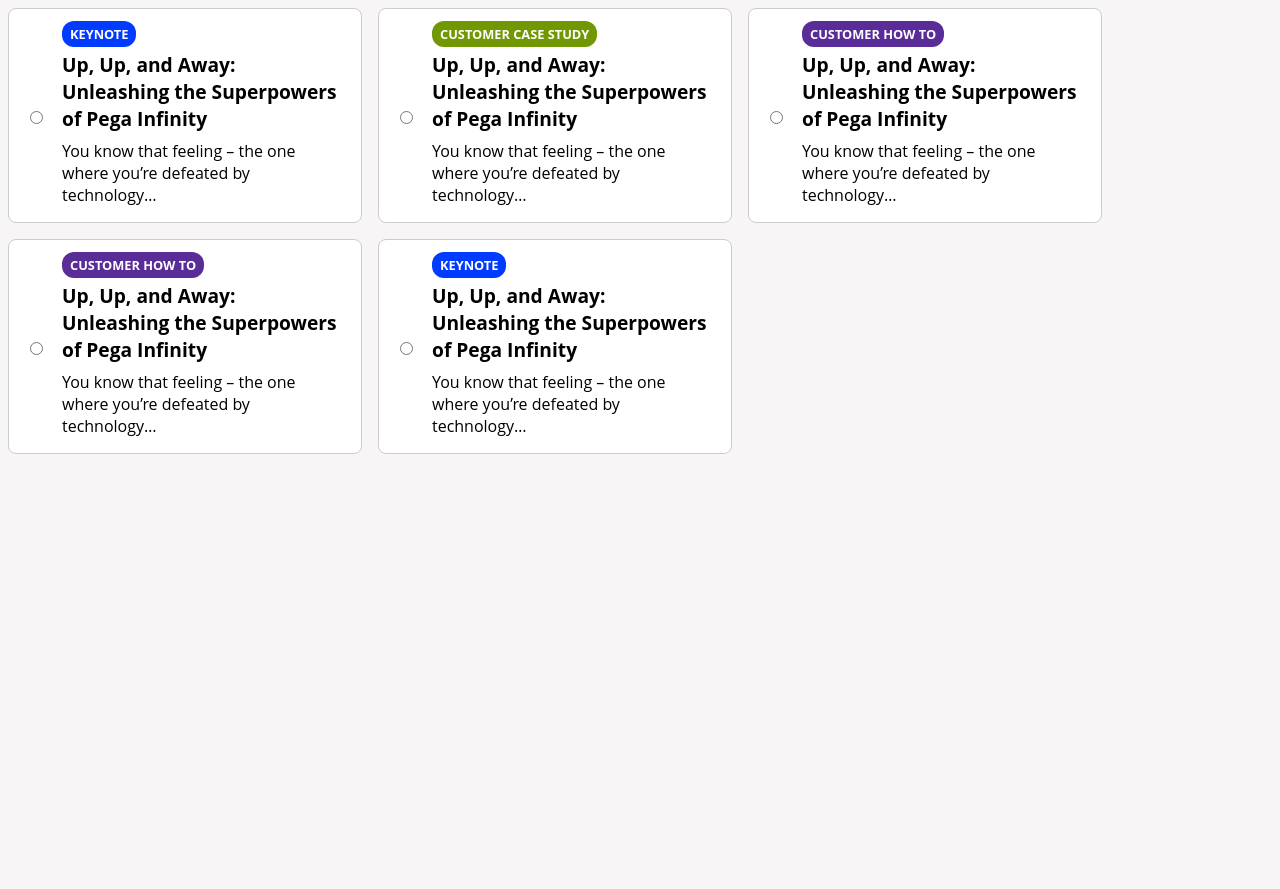
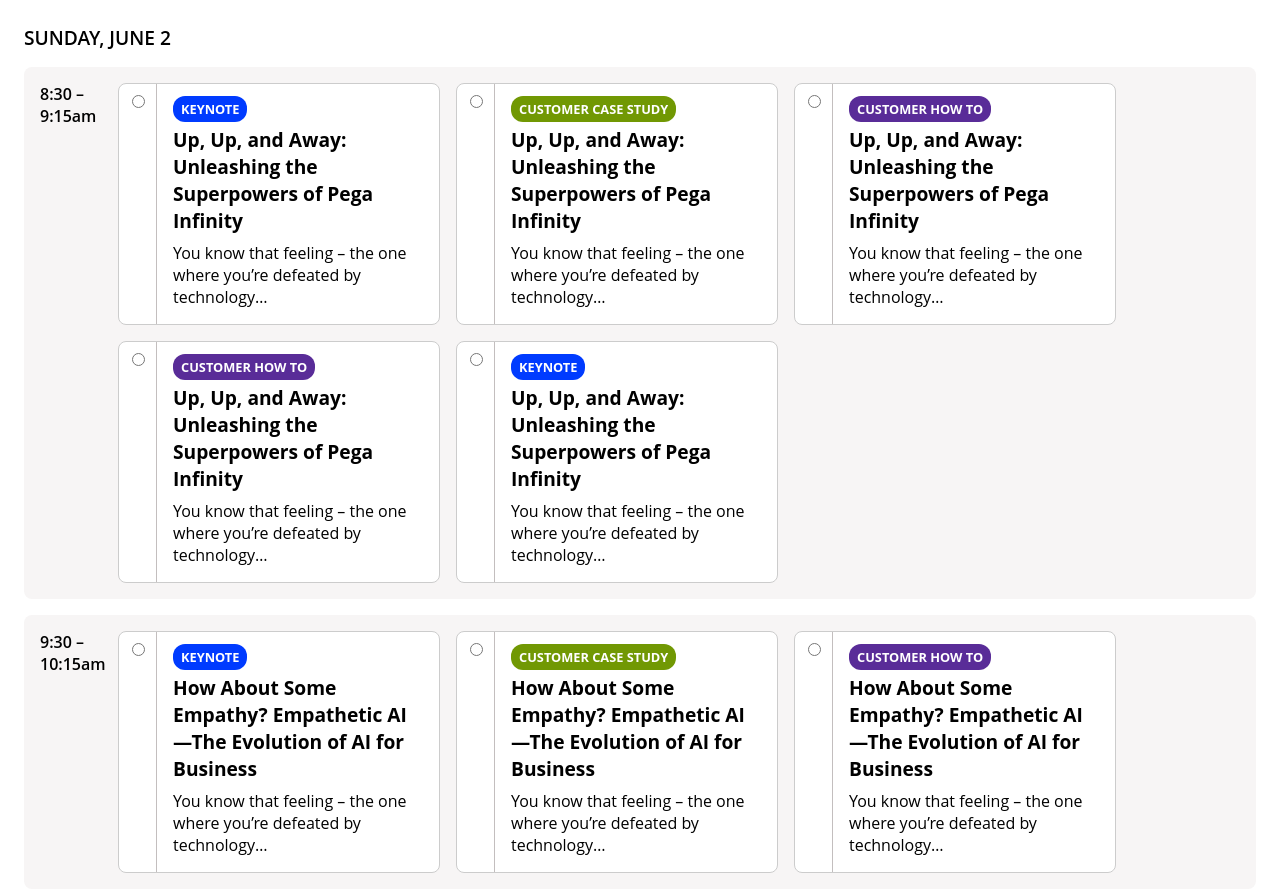
Before and after one commit to rlrlarson/PW-Agenda, a Flask app: template templates/index2.html in a window 1280 px wide. Before the commit the page ends 454 px from the top, so only its background shows below. Run offline with Flask 2, Linux system fonts and the light colour scheme; the template is opened without the code that fills it, so the values that code supplies are empty.

Commit message:
Added Click Functionality
Radio groups selected individually

```diff
--- a/static/css/main.css
+++ b/static/css/main.css
@@ -1,7 +1,29 @@
 @charset "UTF-8";
 /* CSS Document */
 
-html{font: 16px 'open sans', sans serif;background-color:#F7F5F5}
+html{font: 16px 'open sans', sans serif;background-color:#FFFFFF;margin: 16px}
+
+.agenda-day	{
+	font-size: 1.2em;
+	font-weight: 600;
+	text-transform: uppercase;
+
+}
+.time-slot-container {
+	background-color:#F7F5F5;
+	margin: 16px 0px;
+	padding: 16px;
+	padding-bottom: 0px;
+	border-radius: 8px;
+
+}
+
+.time-display	{
+	float:left;
+	margin-right: 8px;
+	font-weight: 600;
+	max-width: 70px;
+}
 
 .flex-container {
     display: -ms-flexbox;
@@ -40,45 +62,8 @@
 	align-items: center;
     }
 
-.flex-item:nth-child(1) {
-    -webkit-order: 0;
-    -ms-flex-order: 0;
-    order: 0;
-    -webkit-flex: 0 1 auto;
-    -ms-flex: 0 1 auto;
-    flex: 0 1 auto;
-    -webkit-align-self: auto;
-    -ms-flex-item-align: auto;
-    align-self: auto;
-    }
-
-.flex-item:nth-child(2) {
-    -webkit-order: 0;
-    -ms-flex-order: 0;
-    order: 0;
-    -webkit-flex: 0 1 auto;
-    -ms-flex: 0 1 auto;
-    flex: 0 1 auto;
-    -webkit-align-self: auto;
-    -ms-flex-item-align: auto;
-    align-self: auto;
-    }
-
-.flex-item:nth-child(3) {
-    -webkit-order: 0;
-    -ms-flex-order: 0;
-    order: 0;
-    -webkit-flex: 0 1 auto;
-    -ms-flex: 0 1 auto;
-    flex: 0 1 auto;
-    -webkit-align-self: auto;
-    -ms-flex-item-align: auto;
-    align-self: auto;
-    }
-
 .session-card	{
 	width: 320px;
-	padding:16px;
 	margin-right:16px;
 	margin-bottom:16px;
 	border: 1px #CCC solid;
@@ -93,6 +78,10 @@
 
 	.session-card input[type='radio'] {
 		float:left;
+}
+
+.session-content {
+	padding: 16px;
 }
 
 .session-type:before {
@@ -127,3 +116,16 @@
 	margin-top: 8px;
 	margin-bottom: 8px;
 }
+
+.session-radio {
+	align-self:stretch;
+	padding: 8px;
+	border-right: 1px #C3BEBE solid;
+	border-radius: 8px 0px 0px 8px;
+
+}
+
+	.radio-selected{
+		background-color: rgba(25,175,25,0.40);
+		border: 1px rgba(25,175,25,1.00) solid;
+	}
--- a/templates/index2.html
+++ b/templates/index2.html
@@ -1,16 +1,43 @@
 <html>
 	<head>
+		<script src="https://ajax.googleapis.com/ajax/libs/jquery/3.4.0/jquery.min.js"></script>
 		<link rel="stylesheet" href="../static/css/main.css">
+
+		<script>
+			$(function() {
+				$('input[type=radio]').click(function () {
+					/*
+					var radioGroupName = $(this).attr('name');
+					console.log(radioGroupName);
+					*/
+
+					$('input:not(:checked)').parent().removeClass("radio-selected");
+					$('input:checked').parent().addClass("radio-selected");
+				});
+			});
+
+
+
+		</script>
 	</head>
 	<body>
+		<span class="agenda-day">
+			Sunday, June 2
+		</span>
+
+		<div class="time-slot-container">
+			<div class="time-display">
+				8:30 &ndash; 9:15am
+			</div>
 
 			<div class="flex-container">
 				<div class="session-card flex-container-nw">
-				<div style="margin-right:16px">
+
+					<div class="session-radio">
 							<input type="radio" name="session1"/>
 					</div>
 
-				<div>
+					<div class="session-content">
 						<span class="session-type keynote"></span>
 						<span class="title">
 							Up, Up, and Away: Unleashing the Superpowers of Pega Infinity
@@ -22,11 +49,11 @@
 				</div>
 
 				<div class="session-card flex-container-nw">
-				<div style="margin-right:16px">
+					<div class="session-radio">
 						<input type="radio" name="session1"/>
 					</div>
 
-				<div>
+					<div class="session-content">
 						<span class="session-type customer-case-study"></span>
 						<span class="title">
 							Up, Up, and Away: Unleashing the Superpowers of Pega Infinity
@@ -38,11 +65,11 @@
 				</div>
 
 				<div class="session-card flex-container-nw">
-				<div style="margin-right:16px">
+					<div class="session-radio">
 						<input type="radio" name="session1"/>
 					</div>
 
-				<div>
+					<div class="session-content">
 						<span class="session-type customer-how-to"></span>
 						<span class="title">
 							Up, Up, and Away: Unleashing the Superpowers of Pega Infinity
@@ -54,11 +81,11 @@
 				</div>
 
 				<div class="session-card flex-container-nw">
-				<div style="margin-right:16px">
+					<div class="session-radio">
 						<input type="radio" name="session1"/>
 					</div>
 
-				<div>
+					<div class="session-content">
 						<span class="session-type customer-how-to"></span>
 						<span class="title">
 							Up, Up, and Away: Unleashing the Superpowers of Pega Infinity
@@ -70,11 +97,11 @@
 				</div>
 
 				<div class="session-card flex-container-nw">
-				<div style="margin-right:16px">
+					<div class="session-radio">
 						<input type="radio" name="session1"/>
 					</div>
 
-				<div>
+					<div class="session-content">
 						<span class="session-type keynote"></span>
 						<span class="title">
 							Up, Up, and Away: Unleashing the Superpowers of Pega Infinity
@@ -84,10 +111,66 @@
 						</span>
 					</div>
 				</div>
+			</div>
+		</div>
 
+<!-- SECOND TIME SLOT -->
+		<div class="time-slot-container">
+			<div class="time-display">
+				9:30 &ndash; 10:15am
+			</div>
 
+			<div class="flex-container">
+				<div class="session-card flex-container-nw">
 
+					<div class="session-radio">
+							<input type="radio" name="session2"/>
+					</div>
 
+					<div class="session-content">
+						<span class="session-type keynote"></span>
+						<span class="title">
+							How About Some Empathy? Empathetic AI—The Evolution of AI for Business
+						</span>
+						<span class="description">
+							You know that feeling &ndash; the one where you’re defeated by technology&hellip;
+						</span>
+					</div>
+				</div>
+
+				<div class="session-card flex-container-nw">
+					<div class="session-radio">
+						<input type="radio" name="session2"/>
+					</div>
+
+					<div class="session-content">
+						<span class="session-type customer-case-study"></span>
+						<span class="title">
+							How About Some Empathy? Empathetic AI—The Evolution of AI for Business
+						</span>
+						<span class="description">
+							You know that feeling &ndash; the one where you’re defeated by technology&hellip;
+						</span>
+					</div>
+				</div>
+
+				<div class="session-card flex-container-nw">
+					<div class="session-radio">
+						<input type="radio" name="session2"/>
+					</div>
+
+					<div class="session-content">
+						<span class="session-type customer-how-to"></span>
+						<span class="title">
+							How About Some Empathy? Empathetic AI—The Evolution of AI for Business
+						</span>
+						<span class="description">
+							You know that feeling &ndash; the one where you’re defeated by technology&hellip;
+						</span>
+					</div>
+				</div>
+			</div>
+		</div>
 
 	</body>
 </html>
```
Lines whose indentation alone changed are shown as unchanged.
